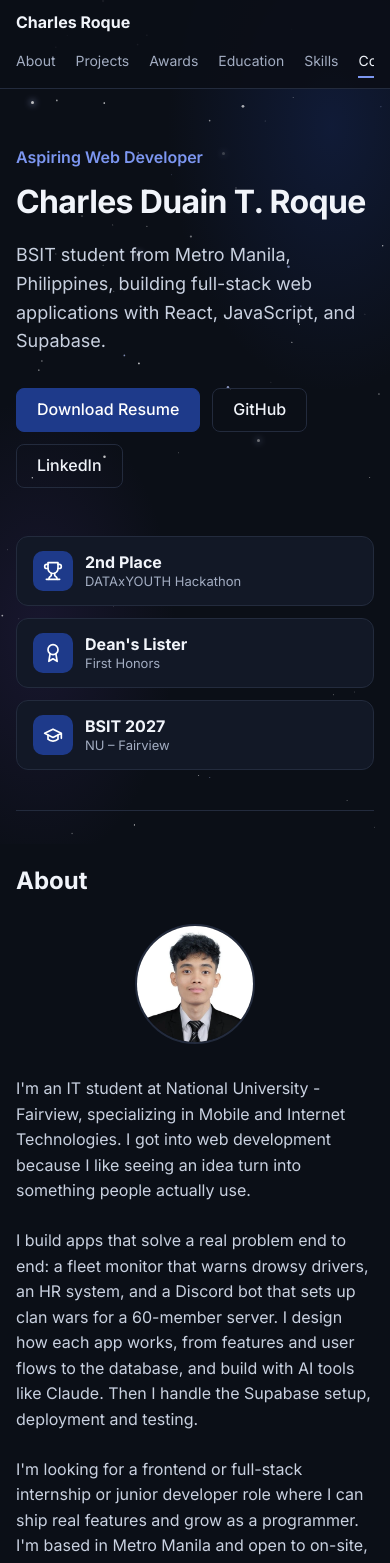
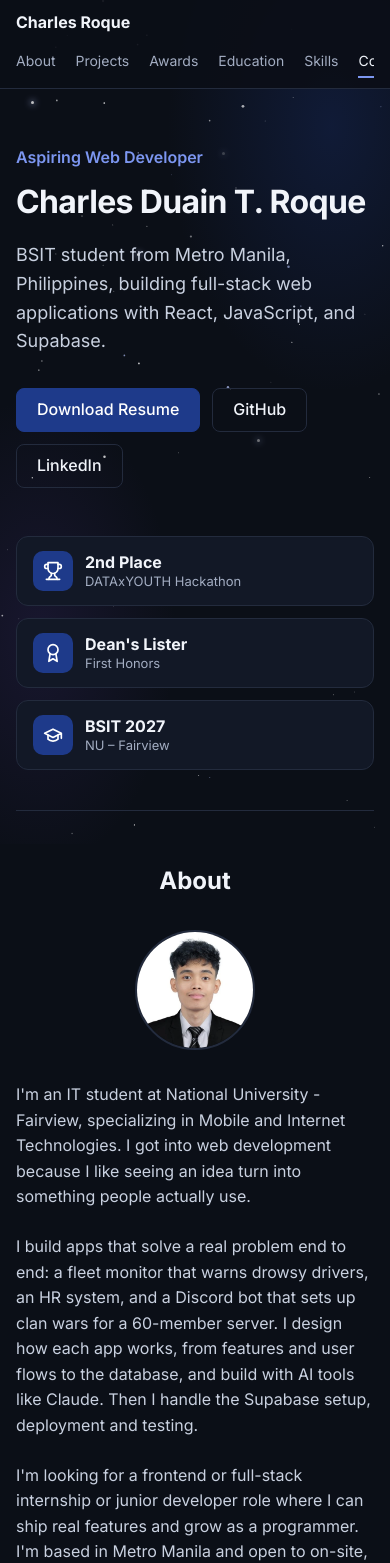
Before and after one commit to Rowkiduyan/portfolio, a React (Vite) app: page / in a window 390 px wide. Shown: the top 1563 px of the page. Built offline with nearby package versions, Linux system fonts and the light colour scheme.

Commit message:
Fix photo alignment

```diff
--- a/src/App.css
+++ b/src/App.css
@@ -1067,7 +1067,24 @@
 .about-layout {
   display: flex;
   gap: 32px;
-  align-items: flex-start;
+  align-items: flex-start; /* photo's top lines up with the first line of text */
+}
+
+/* Center the "About" heading over the round photo (same width as the photo) */
+#about .section-title {
+  width: 160px;
+  text-align: center;
+}
+
+/* Nudge the photo down so it starts at the first line's letters, not the
+   empty space above them that line-height adds */
+.about-photo {
+  margin-top: 6px;
+}
+
+/* No extra space under the last paragraph, so centering isn't thrown off */
+.about-layout .text:last-child {
+  margin-bottom: 0;
 }
 
 .about-photo {
@@ -1088,4 +1105,8 @@
     width: 120px;
     height: 120px;
   }
+  /* Photo is centered on phones, so center the heading across the full width */
+  #about .section-title {
+    width: auto;
+  }
 }
```
